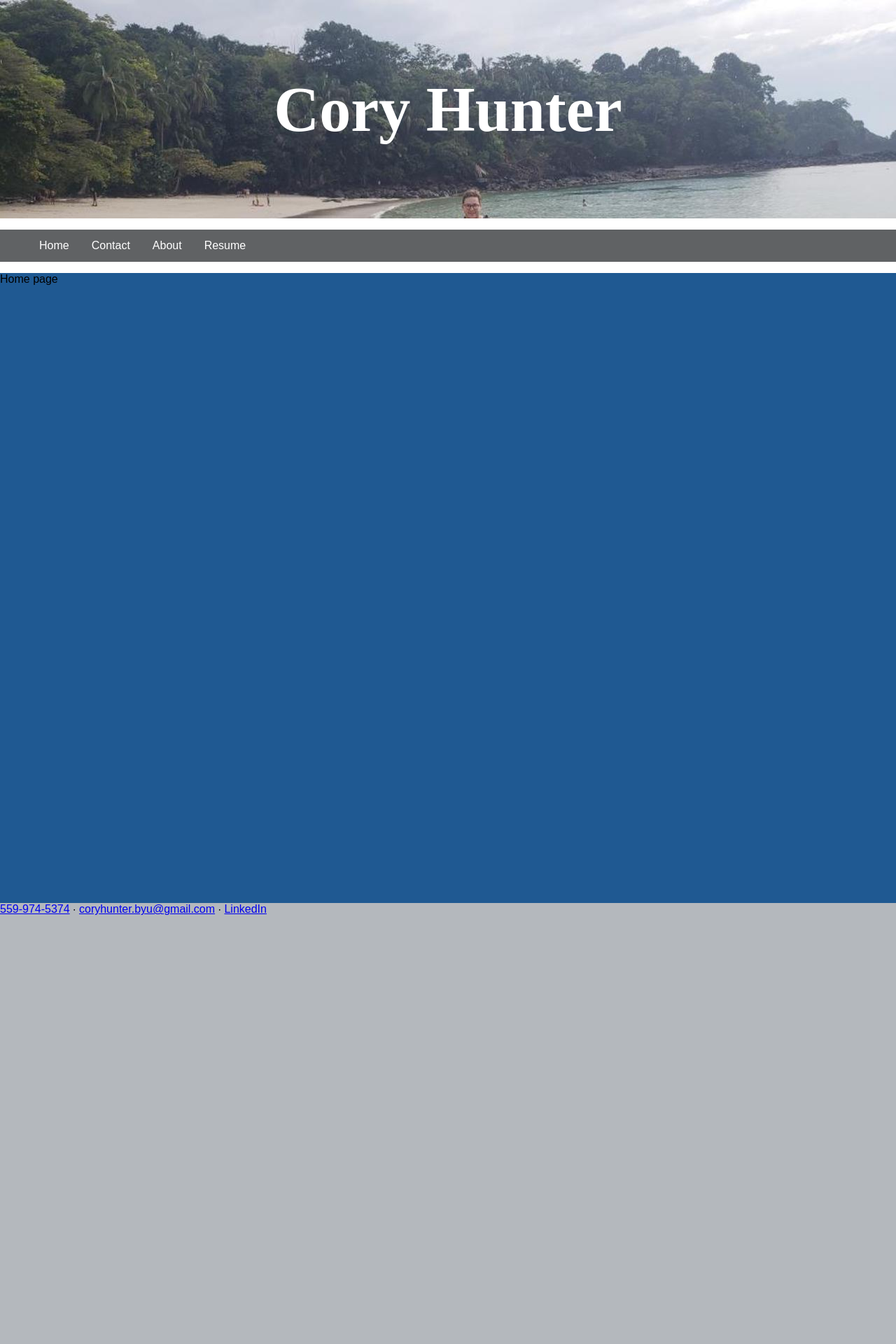
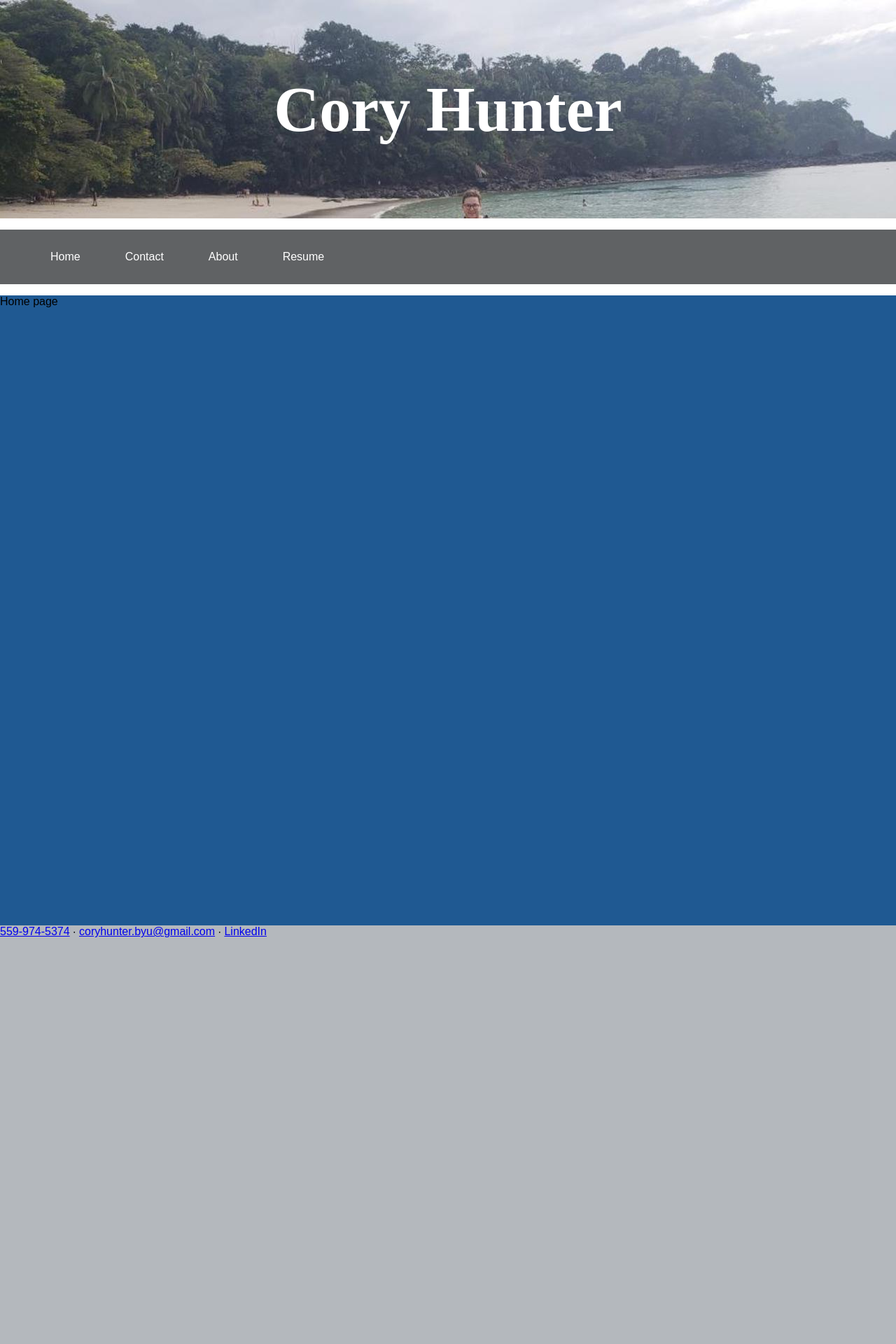
Before and after one commit to layniecalderwood/coryrhunter.com, a Jekyll site: the page built from index.md, in a window 1280 px wide. Shown: the top 1920 px of the page at 70% size. Built offline with Jekyll 4.4.1, drawn with Linux system fonts in a browser that asks for light colours; our own code applies the rules of GitHub Pages for plain Markdown files.

Commit message:
text padding

```diff
--- a/_layouts/default.html
+++ b/_layouts/default.html
@@ -68,7 +68,7 @@ nav ul li a {
   display: block;
   text-decoration: none;
   text-align:center;
-  padding: 14px 16px;
+  padding: 30px 32px;
   color: white
 }
 
```
